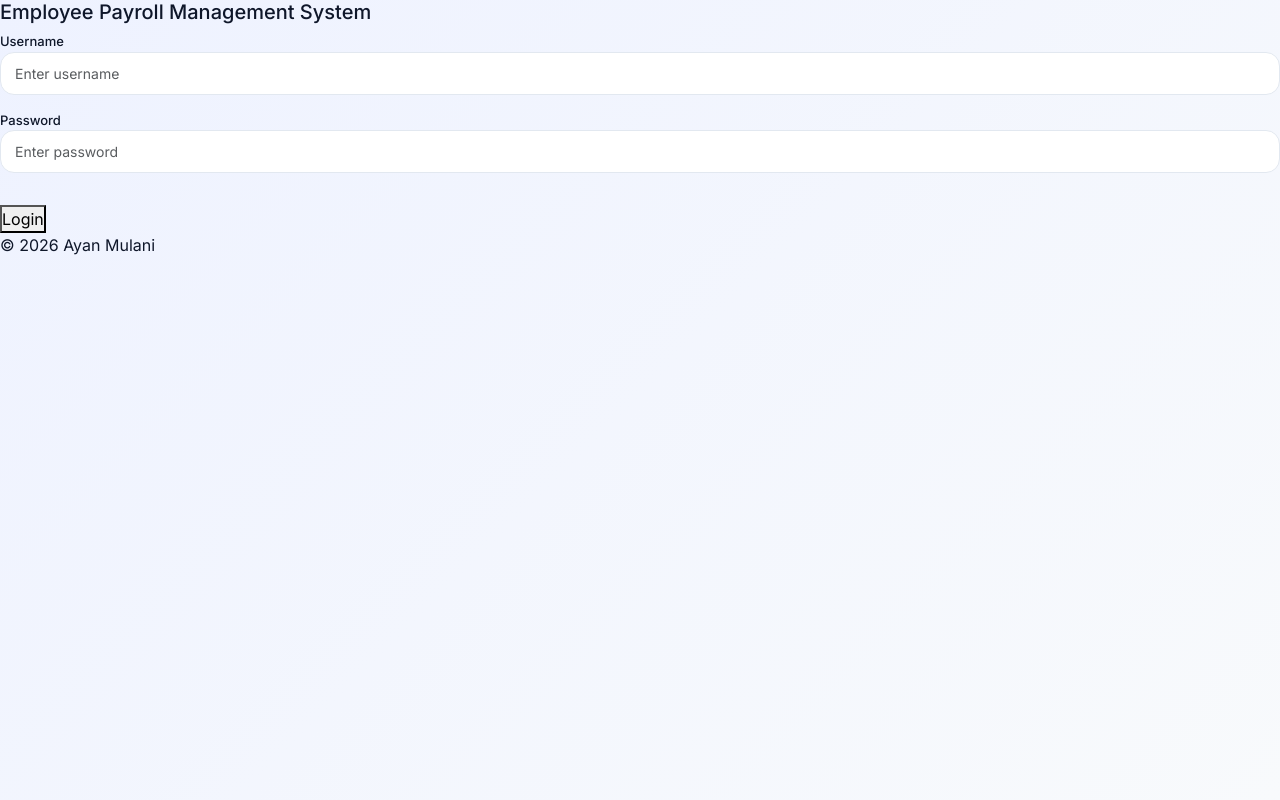
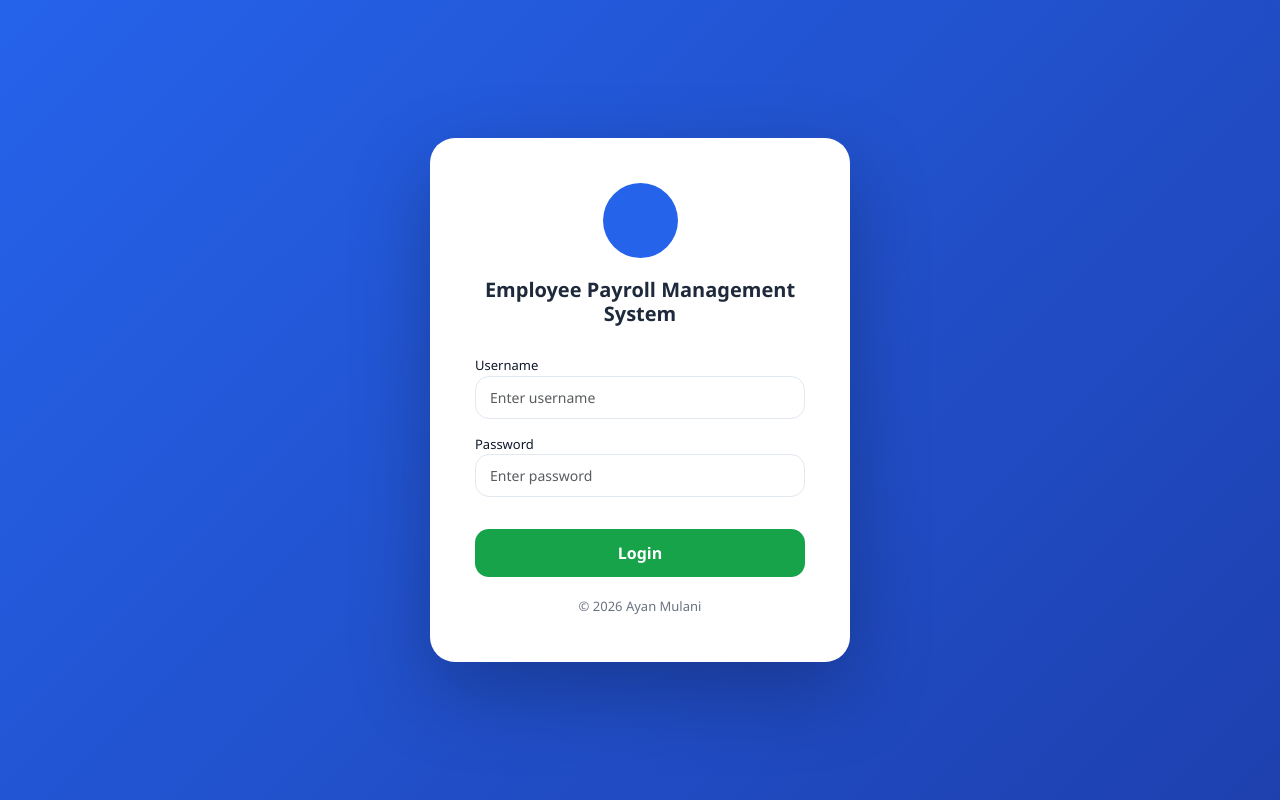
Before and after one commit to AyanMulani/employeepayroll, a Flask app: page /login in a window 1280 px wide. Run offline with Flask 3, Linux system fonts and the light colour scheme.

Commit message:
Add styles for login card and button components

```diff
--- a/static/style.css
+++ b/static/style.css
@@ -51,7 +51,10 @@ body{
     box-shadow:0 20px 50px rgba(0,0,0,0.07);
     transition:all 0.3s ease;
 }
+.btn btn-success{
 
+    margin-left: 25px;
+}
 .card:hover{
     transform:translateY(-5px);
     box-shadow:0 30px 60px rgba(37,99,235,0.15);
@@ -193,3 +196,92 @@ body.dark .table{
 body.dark .table thead{
     background:#1e40af;
 }
+
+/* ===== Background ===== */
+body{
+    min-height:100vh;
+    background: linear-gradient(135deg,#2563eb,#1e40af);
+    display:flex;
+    align-items:center;
+    justify-content:center;
+    font-family: 'Segoe UI', sans-serif;
+}
+
+/* ===== Card ===== */
+.login-card{
+    width:100%;
+    max-width:420px;
+    border-radius:25px;
+    background:white;
+    padding:45px;
+    box-shadow:0 30px 80px rgba(0,0,0,0.25);
+}
+
+/* ===== Logo Circle ===== */
+.logo-circle{
+    width:75px;
+    height:75px;
+    background:#2563eb;
+    border-radius:50%;
+    margin:0 auto 20px;
+}
+
+/* ===== Title ===== */
+.login-title{
+    text-align:center;
+    font-weight:600;
+    margin-bottom:30px;
+    color:#1e293b;
+}
+
+/* ===== Inputs ===== */
+.custom-input{
+    border-radius:14px;
+    padding:12px 15px;
+    border:1px solid #d1d5db;
+    transition:0.2s ease;
+}
+
+.custom-input:focus{
+    border-color:#2563eb;
+    box-shadow:0 0 0 3px rgba(37,99,235,0.2);
+}
+
+/* ===== Password Eye ===== */
+.password-wrapper{
+    position:relative;
+}
+
+.toggle-password{
+    position:absolute;
+    right:15px;
+    top:50%;
+    transform:translateY(-50%);
+    cursor:pointer;
+    color:#6b7280;
+}
+
+/* ===== Button ===== */
+.btn-login{
+    width:100%;
+    background:#16a34a;
+    border:none;
+    border-radius:14px;
+    padding:12px;
+    font-weight:600;
+    color:white;
+    transition:0.3s ease;
+}
+
+.btn-login:hover{
+    background:#15803d;
+    transform:translateY(-2px);
+}
+
+/* ===== Footer ===== */
+.login-footer{
+    margin-top:20px;
+    font-size:13px;
+    color:#6b7280;
+    text-align:center;
+}
```
